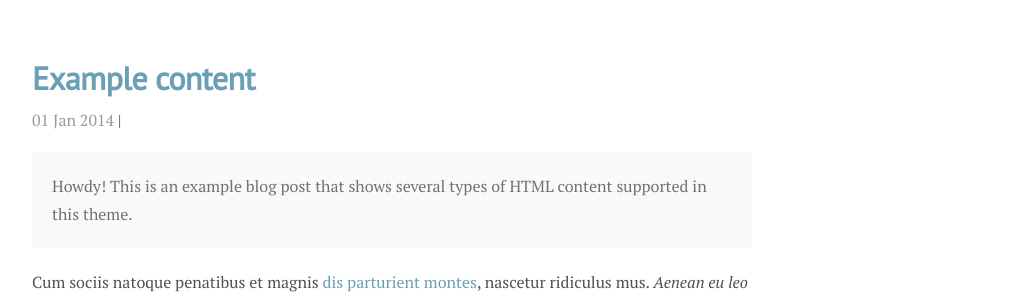
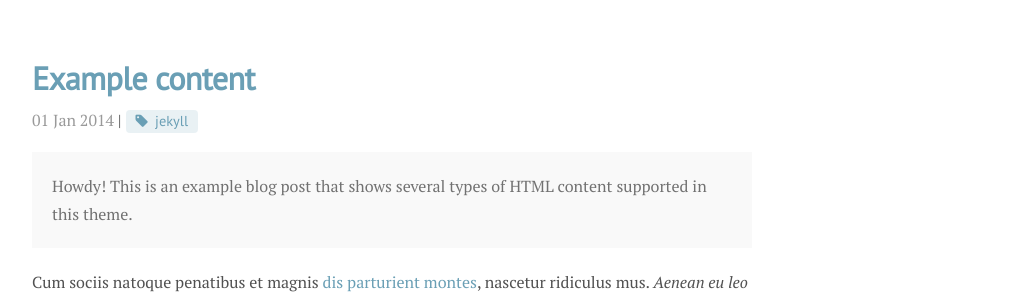
Before and after one commit to pdeddy78/fansub.wire-subs.com, a Jekyll site: the page built from blog/index.html, in a window 1280 px wide and 900 px high, scrolled down 1128 px. Shown: the part 149-449 px from the top of the window, without its empty margins (248-1276 px from the left). Built offline with Jekyll 4.4.1, drawn with Linux system fonts in a browser that asks for light colours; nearby versions of some CDN libraries; the list of posts is cut into pages by our own code; comment, search, counter and statistics services are not loaded.

Commit message:
tes read more

```diff
--- a/_posts/2014-01-01-example-content.md
+++ b/_posts/2014-01-01-example-content.md
@@ -2,6 +2,7 @@
 layout: post
 title: Example content
 category: Misc
+tags: jekyll
 ---
 
 
--- a/blog/index.html
+++ b/blog/index.html
@@ -15,12 +15,12 @@
     <span class="post-date">{{ post.date | date_to_string }}</span>
     {% if post.tags %} |
     {% for tag in post.tags %}
-    <a href="/blog/tag/#{{ tag | slugify }}" class="post-tag">{{ tag }}</a>
+    <a href="/blog/tags/#{{ tag | slugify }}" class="post-tag">{{ tag }}</a>
     {% endfor %}
     {% endif %}
 
     <article>
-      {{ post.excerpt | markdownify }}
+       {{ post.content | split:"<!-- more -->" | first % }}
     <article>
     <div class="post-more">
       {% if site.disqus_short_name %}
```
